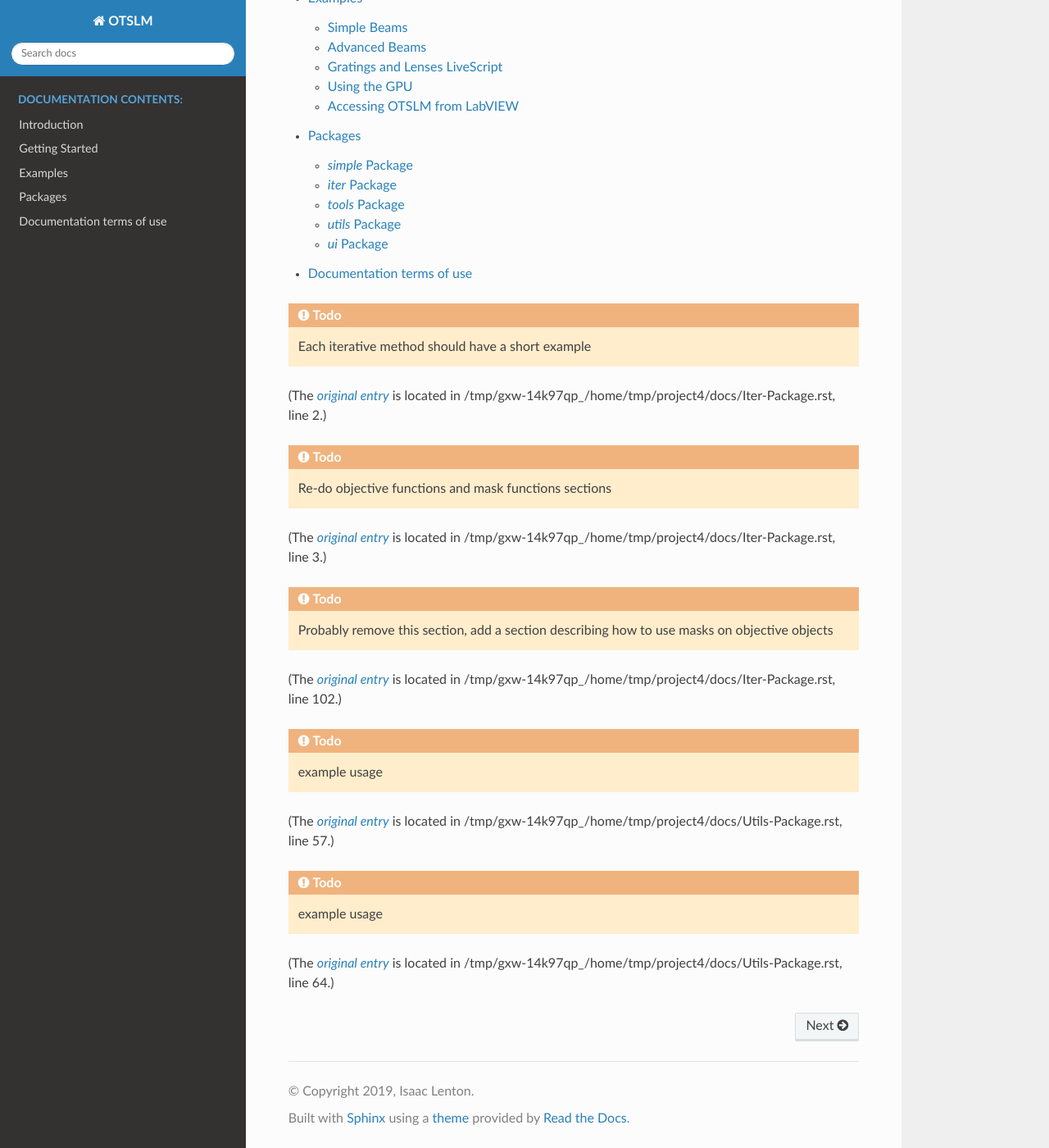
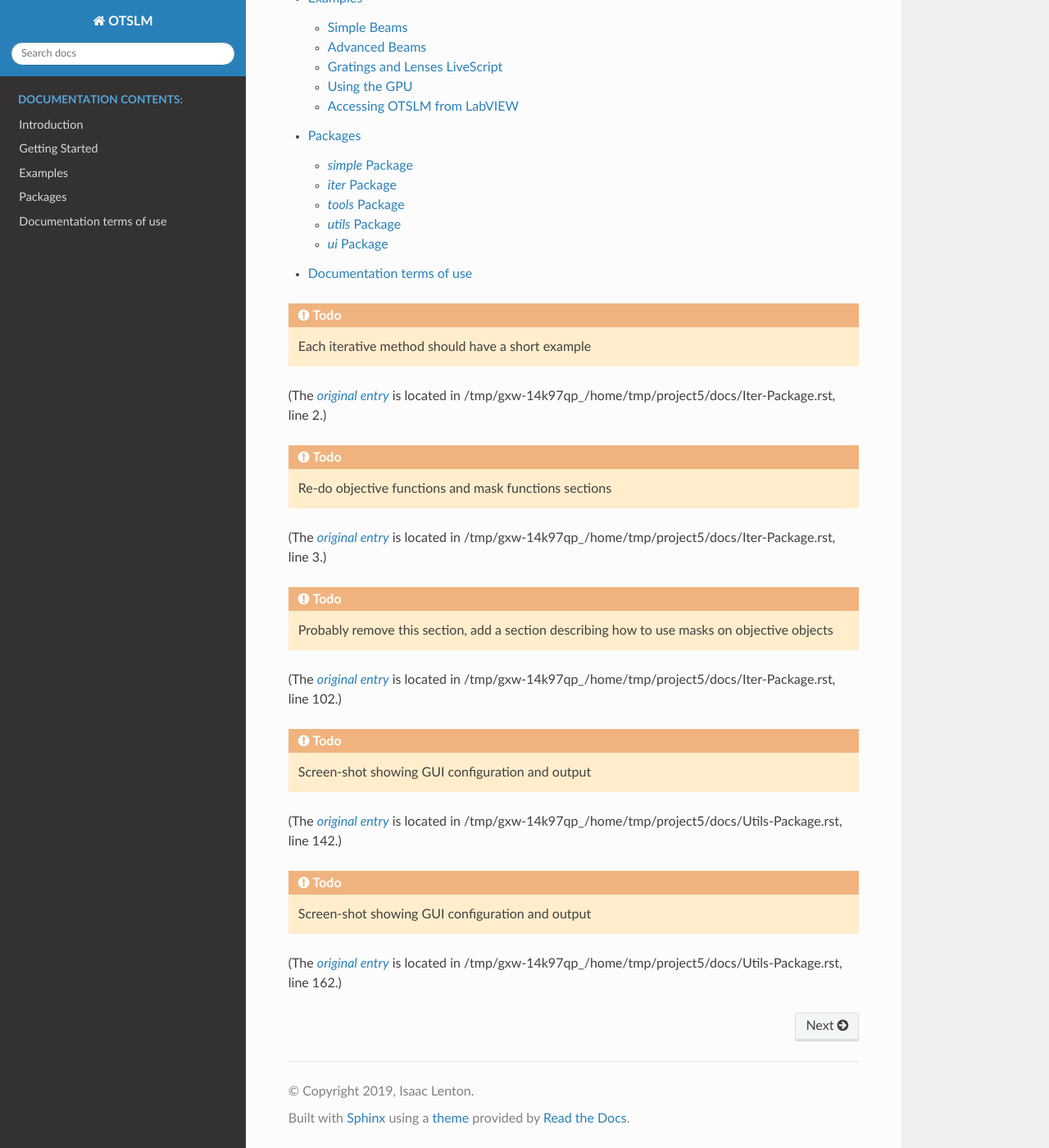
Before and after one commit to ilent2/otslm, a Sphinx documentation site: the page built from docs/index.rst, in a window 1280 px wide and 1400 px high, scrolled down 582 px. Shown: the whole window at 82% size. Built offline with Sphinx 7.4.7 and the Read the Docs theme 2.0.0, drawn with Linux system fonts in a browser that asks for light colours; some of the changed lines change nothing that is shown.

Commit message:
Working on utils docs

```diff
--- a/docs/Utils-Package.rst
+++ b/docs/Utils-Package.rst
@@ -28,10 +28,9 @@
 
 .. automodule:: +otslm.+utils
 
-represents the phase and pixel values of a lookup table
-
 .. autoclass:: LookupTable
-   :members:
+   :members: LookupTable, load, save, sorted,
+      resample, linearised, valueMinimised
 
 .. _utils-imaging:
 
@@ -44,6 +43,35 @@
 intensity at the surface of a phase-only SLM in the far-field of the
 SLM.
 
+To demonstrate how these function work, we can use the
+:class:`TestFarfield` and :class:`TestSlm` classes.
+From ``examples/imaging.m``, the following code demonstrates how
+we can image the incident illumination on the device.
+:numref:`utils-imaging-example` shows the incident illumination
+and output from the two imaging methods.
+
+.. code:: matlab
+
+   % Setup camera and slm objects
+   slm = otslm.utils.TestSlm();
+   slm.incident = otslm.simple.gaussian(slm.size, 100);
+   cam = otslm.utils.TestFarfield(slm);
+
+   % Generate 1-D profile
+   im = otslm.utils.imaging.scan1d(slm, cam, 'stride', 10, 'width', 10);
+
+   % Generate 2-D raster scan
+   im = otslm.utils.imaging.scan2d(slm, cam, ...
+       'stride', [50,50], 'width', [50,50]);
+
+.. _utils-imaging-example:
+.. figure:: images/utilsPackage/imaging.png
+   :alt: example output from imaging functions
+
+   Example output from imaging functions.
+   (left) incident illumination.  (middle) 1-D scan.  (right)
+   2-D raster scan.
+
 .. contents::
    :depth: 1
    :local:
@@ -54,22 +82,20 @@
 
 .. autofunction:: scan1d
 
-.. todo:: example usage
-
 scan2d
 ------
 
 .. autofunction:: scan2d
-
-.. todo:: example usage
 
 calibration
 ===========
 
 This sub-package contains functions for calibrating the device and
 generating a lookup-table. Most of these methods assume the SLM and
-camera are positioned in one of the following configurations
+camera are positioned in one of the configurations shown in
+:numref:`utils-calibration-setup`.
 
+.. _utils-calibration-setup:
 .. figure:: images/utilsPackage/expSetup.png
    :alt: slm configurations
 
@@ -102,21 +128,6 @@
 The easiest way to use this method is via the ``CalibrationSMichelson``
 graphical user interface.
 
-To use the function you must supply a showable and viewable object,
-specify the slice locations, step angle, frequency of the Michelson
-interference fringes.
-
-.. code:: matlab
-
-    lookup_table = otslm.utils.calibration.smichelson(slm, cam, ...
-      'slice1_offset', slice1_offset, ...
-      'slice1_width', slice1_width, ...
-      'slice2_offset', slice2_offset, ...
-      'slice2_width', slice2_width, ...
-      'slice_angle', slice_angle, ...
-      'step_angle', step_angle, ...
-      'freq_index', freq_index);
-
 The method takes two slices through the output image of the Viewable
 obejct. The slices should be perpendicular to the interference fringes
 on the SLM. The step width determines how many pixels to average over.
@@ -125,8 +136,10 @@
 describe the location of the two slices. The ``step_angle`` parameter
 sets the direction of the phase step.
 
-In order to understand these parameters, we recommend using the
+In order to understand the function parameters, we recommend using the
 ``CalibrationSMichelson`` GUI with the ``TestMichelson`` GUI.
+
+.. todo:: Screen-shot showing GUI configuration and output
 
 .. autofunction:: smichelson
 
@@ -143,28 +156,10 @@
 
 The easiest way to use this method is via the
 ``CalibrationStepFarfield`` graphical user interface.
+In order to understand the function parameters, we recommend using the
+``CalibrationStepFarfield`` GUI with the ``TestFarfield`` GUI.
 
-To use the function you must supply a Showable and Viewable object and
-specify a slice through the camera image which passes perpendicular to
-the interference fringe.
-
-.. code:: matlab
-
-    lookup_table = otslm.utils.calibration.step(slm, cam, ...
-      'slice_offset', slice_offset, ...
-      'slice_width', slice_width, ...
-      'slice_angle', slice_angle, ...
-      'step_angle', step_angle, ...
-      'freq_index', freq_index);
-
-The function uses a Fourier transform to determine the position of the
-interference fringe. The frequency for the Fourier transform is
-specified by the ``freq_index`` parameter. The width and angle
-parameters control the number of pixels to average over and the angle of
-the slice.
-
-In order to understand these parameters, we recommend using the
-``CalibrationStepFarfield`` GUI with the ``TestFarfield`` GUI.
+.. todo:: Screen-shot showing GUI configuration and output
 
 .. autofunction:: step
 
@@ -251,15 +246,11 @@
 Showable
 --------
 
-Represents devices that can display a pattern
-
 .. autoclass:: Showable
    :members:
 
 Viewable
 --------
-
-Represents objects that can be viewed (cameras)
 
 .. autoclass:: Viewable
    :members:
@@ -270,8 +261,8 @@
 Physical devices
 ================
 
-These classes are used to interact with hardware, for example cameras
-and screens and photo-diodes.
+These classes are used to interact with hardware, including cameras,
+screens and photo-diodes.
 
 .. contents::
    :depth: 1
--- a/docs/conf.py
+++ b/docs/conf.py
@@ -46,6 +46,8 @@
     'sphinxcontrib.matlab',
 ]
 #    'recommonmark',
+
+numfig = True;
 
 # Things for todo extension
 todo_include_todos = True
```
Also changed, not shown: docs/images/utilsPackage/imaging.png (added), 3 other files.
